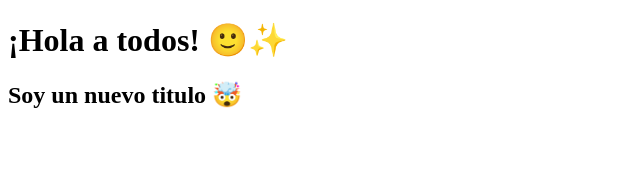
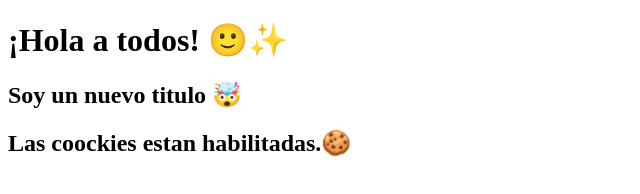
Before and after one commit to Mike-std-cpu/JS_Basic, a plain HTML site: page L21-JS/index.html in a window 1280 px wide. Shown: the whole page, without its empty margins (0-640 px from the left). Drawn offline with Linux system fonts and the light colour scheme.

Commit message:
Onload y navigator

```diff
--- a/L21-JS/index.html
+++ b/L21-JS/index.html
@@ -6,11 +6,12 @@
     <meta name="viewport" content="width=device-width, initial-scale=1.0">
     <title>Eventos | DOM </title>
 </head>
-<body>
+<body onload="entrar()">
 
     <h1 onclick="cambiarText(this)">¡Hola a todos! 🙂✨</h1>
     <h2 id="titulo2">Soy un nuevo titulo 🤯</h2>
     <div id="mostrar"></div>
+    <h2 id="cookies"></h2>
     <br>
     <script>
         function cambiarText(titulo){
@@ -21,6 +22,17 @@
         function cambiarTexto2(){
             document.getElementById('mostrar').innerHTML = 'Soy el nuevo contenido 🌚';
         }
+        //ONLOAD
+        function entrar(){
+            alert('¡Entrando a la pagian web!🚀');
+            let texto = '';
+            if(navigator.cookieEnabled){
+                texto = ' Las coockies estan habilitadas.🍪'
+            }else{
+                texto = 'Las cookies estan inhabilitadas.🍪'
+            }
+            document.getElementById('cookies').innerHTML = texto;
+        }
     </script>
 
 </body>
```
Also changed, not shown: 1 other file.
